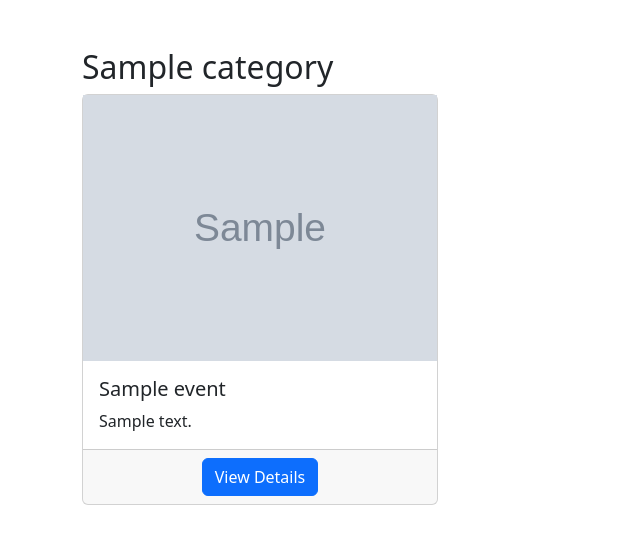
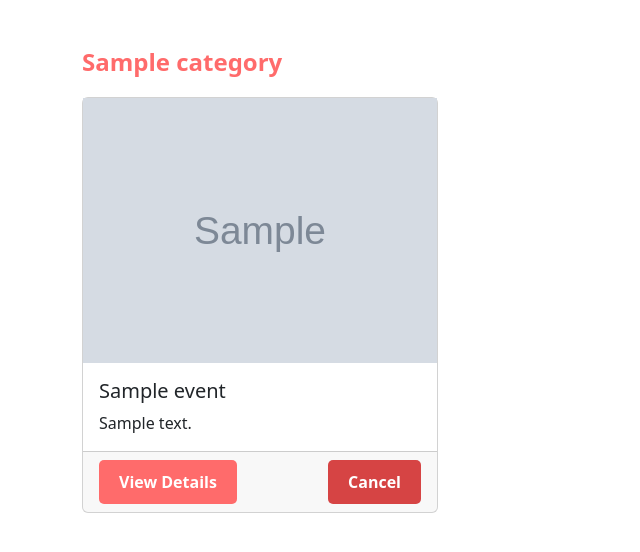
Before and after one commit to YOHIGH/Event, a Django app: page /event/interested/?page=register in a window 1280 px wide. Shown: the part 84-636 px from the top of the page, without its empty margins (0-640 px from the left). Run offline with Django 4.2, Linux system fonts and the light colour scheme; a user stored in the database is signed in; tables that the repository leaves empty hold one stand-in row (values such as "Sample post"); grey boxes marked "Sample" are stand-in pictures; some libraries are stand-ins or nearby versions.

Commit message:
[ADD] All the functionality for Event

```diff
--- a/eventapp/templates/created_events.html
+++ b/eventapp/templates/created_events.html
@@ -130,6 +130,9 @@
           <a href="{% url 'event_detail' event.id %}" class="btn btn-primary">
             View Details
           </a>
+          <a href="{% url 'edit_event' event.id %}" class="btn btn-secondary">
+            Edit
+          </a>
         </div>
 
       </div>
--- a/eventapp/templates/interested_events.html
+++ b/eventapp/templates/interested_events.html
@@ -1,5 +1,43 @@
 {% extends 'content/base.html' %}
 {% block content %}
+<style>
+    .slider-container {
+        margin-bottom: 50px;
+    }
+
+    .category-title {
+        color: #ff6b6b;
+        font-size: 24px;
+        font-weight: bold;
+        margin-bottom: 20px;
+    }
+
+    .btn-primary,
+    .btn-cancel {
+        border: none;
+        font-weight: bold;
+        padding: 10px 20px;
+        border-radius: 5px;
+        transition: background-color 0.3s, color 0.3s;
+    }
+
+    .btn-primary {
+        background-color: #ff6b6b;
+        color: #fff;
+    }
+
+    .btn-cancel {
+        background-color: #d64444;
+        color: #fff;
+    }
+
+    .btn-primary:hover,
+    .btn-cancel:hover {
+        background-color: #ffffff;
+        color: #ff6b6b;
+    }
+
+</style>
 
 <div class="container my-5">
 
@@ -20,10 +58,15 @@
             <h5 class="card-title text-maroon">{{ event.title }}</h5>
             <p class="card-text">{{ event.description|truncatewords:10| safe }}</p>
           </div>
-          <div class="card-footer" style="display: flex;justify-content: center;">
+          <div class="card-footer" style="display: flex; justify-content: {% if request.GET.page == 'register' %}space-between{% else %}center{% endif %};">
             <a id="{{ event.id }}" href="{% url 'event_detail' event.id %}" class="btn btn-primary">
               View Details
             </a>
+            {% if request.GET.page == 'register' %}
+            <a data-event-id="{{ event.id }}" class="btn btn-cancel">
+              Cancel
+            </a>
+            {% endif %}
           </div>
         </div>
       </div>
@@ -34,5 +77,52 @@
   {% endfor %}
 
 </div>
+<script>
+document.addEventListener("DOMContentLoaded", function() {
+  const cancelButtons = document.querySelectorAll(".btn-cancel");
+
+  cancelButtons.forEach(cancelButton => {
+    cancelButton.addEventListener("click", function(event) {
+      event.preventDefault();
+      const eventId = this.getAttribute("data-event-id");
+      const jsonData = {
+        event_id: eventId
+      };
+
+      try {
+        $.ajax({
+          type: "POST",
+          url: `/event/cancel_event/${eventId}/`,  // Make sure the URL is correctly constructed
+          data: JSON.stringify(jsonData),
+          contentType: "application/json",
+          headers: {
+            "X-CSRFToken": "{{ csrf_token }}",
+          },
+          success: function(data) {
+            if (data.success) {
+              const cardModern = cancelButton.closest(".card-modern");
+              const sliderContainer = cardModern.closest(".slider-container");
+
+              cardModern.remove();
+              if (!sliderContainer.querySelector(".card-modern")) {
+                const categoryTitle = sliderContainer.querySelector(".category-title");
+                if (categoryTitle) {
+                  categoryTitle.closest(".slider-container").remove();
+                }
+              }
+            }
+          },
+          error: function(xhr, status, error) {
+            console.error("Cancellation failed:", xhr.responseText);
+          }
+        });
+      } catch (error) {
+        console.error("Cancellation failed:", error);
+      }
+    });
+  });
+});
+
+</script>
 
 {% endblock %}
--- a/eventapp/urls.py
+++ b/eventapp/urls.py
@@ -1,5 +1,6 @@
 from django.urls import path
 from . import views
+from django.views.generic import TemplateView
 
 urlpatterns = [
     # Your other URL patterns...
@@ -12,4 +13,7 @@ urlpatterns = [
     path('toggle_interest/', views.toggle_interest, name='toggle_interest'),
     path('event/<int:event_id>/', views.event_detail, name='event_detail'),
     path('interested/', views.interested_events, name='interested_events'),
+    path('faq/', TemplateView.as_view(template_name='faq.html'), name='faq'),
+    path('cancel_event/<int:event_id>/', views.cancel_event, name='cancel_event'),
+    path('edit_event/<int:event_id>/', views.edit_event, name='edit_event'),
 ]
--- a/eventapp/views.py
+++ b/eventapp/views.py
@@ -9,7 +9,6 @@
 import json
 from .helpers import send_email_user
 from django.contrib.auth.decorators import login_required
-
 
 
 def create_event(request):
@@ -174,9 +173,14 @@
 @login_required
 def interested_events(request):
     user = request.user
-    interested_event_ids = Interested.objects.filter(user=user).values_list('event_id', flat=True)
-    interested_events = Event.objects.filter(id__in=interested_event_ids)
-    categories_with_events = Category.objects.filter(events__id__in=interested_event_ids).distinct()
+    if request.GET.get('page') == 'register':
+        interested_events = Event.objects.filter(attendees=user)
+        categories_with_events = Category.objects.filter(events__in=interested_events)
+
+    else:
+        interested_event_ids = Interested.objects.filter(user=user).values_list('event_id', flat=True)
+        interested_events = Event.objects.filter(id__in=interested_event_ids)
+        categories_with_events = Category.objects.filter(events__id__in=interested_event_ids).distinct()
 
     context = {
         'interested_events': interested_events,
@@ -184,3 +188,57 @@
     }
 
     return render(request, 'interested_events.html', context)
+
+
+@login_required
+def cancel_event(request, event_id):
+    if request.method == "POST":
+        user = request.user
+        try:
+            event = Event.objects.get(id=event_id)
+            if user in event.attendees.all():
+                event.attendees.remove(user)
+                return JsonResponse({"success": True})
+            else:
+                return JsonResponse({"success": False, "error": "User not registered for the event"})
+        except Event.DoesNotExist:
+            return JsonResponse({"success": False, "error": "Event not found"})
+
+    return JsonResponse({"success": False, "error": "Invalid request"})
+
+
+def edit_event(request, event_id):
+    event = Event.objects.get(id=event_id)
+    categories = Category.objects.all()
+
+    if request.method == 'PATCH':
+        data = json.loads(request.body)
+
+        event.title = data.get('title', event.title)
+        event.description = data.get('description', event.description)
+
+        start_date = data.get('start_date')
+        if start_date:
+            event.start_date = datetime.astimezone(datetime.fromisoformat(start_date))
+
+        end_date = data.get('end_date')
+        if end_date:
+            event.end_date = datetime.astimezone(datetime.fromisoformat(end_date))
+        event.location = data.get('location', event.location)
+        event.capacity = data.get('capacity', event.capacity)
+        price = data.get('price') if data.get('price') else event.price
+        event.price = price if price else 0
+        event.is_paid_event = True if data.get('is_paid_event') else False
+        event.discount = float(data.get('discount', event.discount))
+        event.category_id = data.get('category', event.category_id)
+        event.is_published = True if data.get('is_published') else False
+        event.save()
+
+        return JsonResponse({'success': True})
+
+    context = {
+        'event': event,
+        'categories': categories,
+    }
+
+    return render(request, 'edit_event.html', context)
--- a/userapp/templates/content/base.html
+++ b/userapp/templates/content/base.html
@@ -143,10 +143,10 @@
             <a class="nav-link" href="{% url 'interested_events' %}">Interested</a>
           </li>
           <li class="nav-item">
-            <a class="nav-link" href="#">Registered</a>
+            <a class="nav-link" href="{% url 'interested_events' %}?page=register">Registered</a>
           </li>
           <li class="nav-item">
-            <a class="nav-link" href="#">FAQ</a>
+            <a class="nav-link" href="{% url 'faq' %}">FAQ</a>
           </li>
           {% if request.user.organizer %}
             <li class="nav-item">
```
